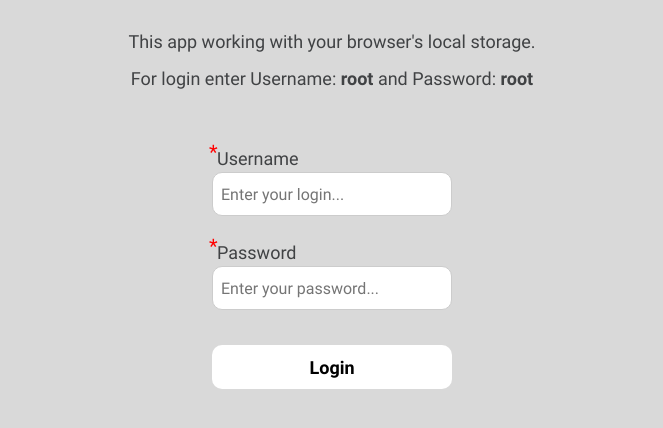
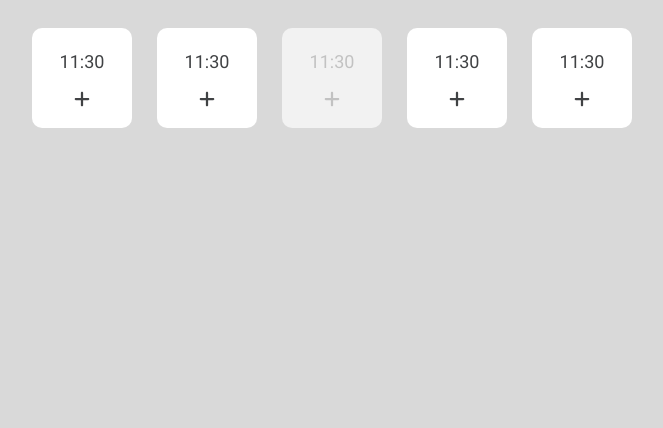
Before and after one commit to Efess86/Appointment-app, a React (Vite) app: page / in a window 1280 px wide. Shown: the top 428 px of the page, without its empty margins (308-971 px from the left). Built offline with nearby package versions, Linux system fonts and the light colour scheme.

Commit message:
- Add Slot.jsx page - Add Slots styles

```diff
--- a/src/App.jsx
+++ b/src/App.jsx
@@ -1,6 +1,7 @@
 import React, { useState } from 'react';
 import Create from './pages/Admin/Create';
 import Login from './pages/User/Login';
+import Slot from './components/slot/slot';
 import './App.scss';
 
 
@@ -13,7 +14,8 @@
     <div className="App">
 
       {/* <Create /> */}
-      <Login />
+      {/* <Login /> */}
+      <Slot />
     </div>
   )
 }
--- /dev/null
+++ b/src/components/slot/Slot.module.scss
@@ -0,0 +1,17 @@
+.slotContainer {
+	display: flex;
+	justify-content: center;
+	align-items: center;
+	flex-wrap: wrap;
+	gap: 25px;
+}
+
+.slot {
+	display: flex;
+	justify-content: center;
+	align-items: center;
+	flex-direction: column;
+	gap: 15px;
+	width: 100px;
+	min-height: 100px;
+}
--- /dev/null
+++ b/src/components/slot/slot.jsx
@@ -0,0 +1,33 @@
+import React from "react";
+import style from './Slot.module.scss';
+import { FaPlus } from "react-icons/fa6";
+
+function Slot() {
+
+	return (
+		<div className={style.slotContainer}>
+			<div className={`${style.slot} slotCard`}>
+				<p>11:30</p>
+				<FaPlus />
+			</div>
+			<div className={`${style.slot} slotCard`}>
+				<p>11:30</p>
+				<FaPlus />
+			</div>
+			<div className={`${style.slot} slotCard slotCardDisabled`}>
+				<p>11:30</p>
+				<FaPlus />
+			</div>
+			<div className={`${style.slot} slotCard`}>
+				<p>11:30</p>
+				<FaPlus />
+			</div>
+			<div className={`${style.slot} slotCard`}>
+				<p>11:30</p>
+				<FaPlus />
+			</div>
+		</div>
+	)
+};
+
+export default Slot;
--- a/src/index.scss
+++ b/src/index.scss
@@ -90,14 +90,35 @@
   font-family: $fontBold;
 }
 
+.slotCard {
+  background-color: $cardBackColor;
+  border-radius: $borderRadius;
+  user-select: none;
+  cursor: pointer;
+  transition: all .3s;
+
+  &:hover {
+    background-color: darken($buttonColor, 10%);
+    box-shadow: 0px 1px 3px 0px rgba(0, 0, 0, 0.75);
+  }
+}
+
+.slotCardDisabled {
+  background-color: $disableBackColor;
+  color: $disableFontColor;
+
+  &:hover {
+    background-color: $disableBackColor;
+    box-shadow: none;
+  }
+}
+
 button {
   border-radius: $borderRadius;
-  padding: 0.6em 1.2em;
   font-size: 1em;
   font-weight: 700;
   font-family: $fontBold;
   background-color: $buttonColor;
-  cursor: pointer;
   transition: all .3s;
   height: $elemsHeight;
 
--- a/src/pages/Admin/Create.jsx
+++ b/src/pages/Admin/Create.jsx
@@ -7,8 +7,6 @@
 import { MdOutlineCalendarToday } from "react-icons/md";
 import { MdOutlineCancel } from "react-icons/md";
 import Checkbox from '../../components/input/checkbox';
-
-
 
 
 
--- a/src/pages/Home.jsx
+++ b/src/pages/Home.jsx
@@ -1,4 +1,4 @@
-import React, { useState } from "react";
+import React from "react";
 
 
 function Home() {
```
